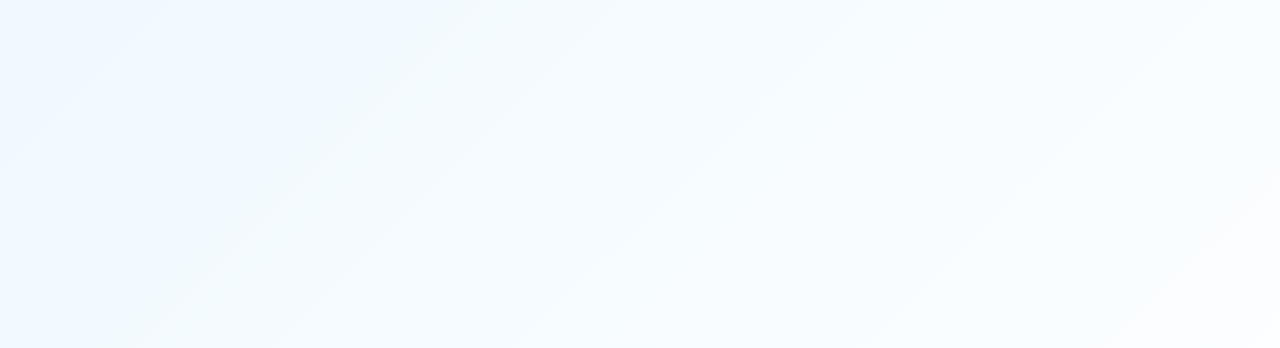
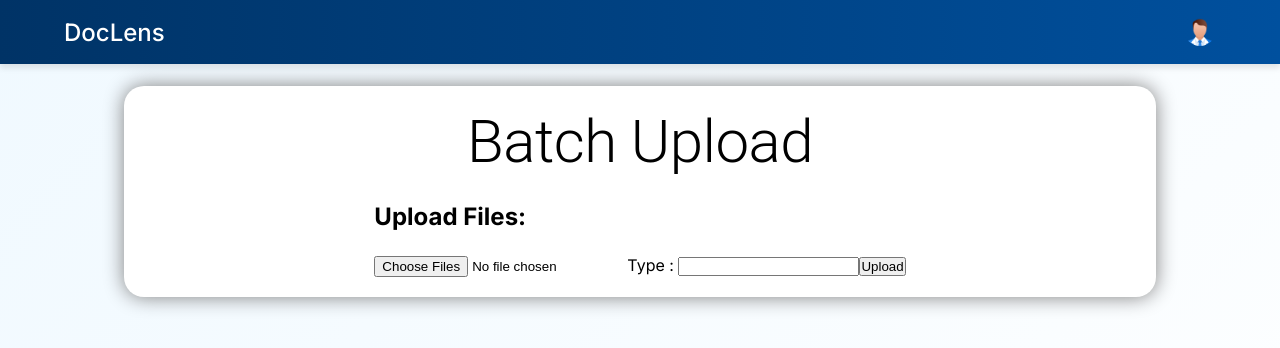
Before and after one commit to thelifeisstrange/DoclensFrontend, a React (Vite) app: page /batchprocess in a window 1280 px wide. Before the commit this address had no page. Shown: the top 348 px of the page. Built offline with nearby package versions, Linux system fonts and the light colour scheme.

Commit message:
batch upload implemented

```diff
--- a/package.json
+++ b/package.json
@@ -10,6 +10,9 @@
     "preview": "vite preview"
   },
   "dependencies": {
+    "@emotion/react": "^11.14.0",
+    "@emotion/styled": "^11.14.0",
+    "@mui/material": "^6.4.5",
     "@radix-ui/react-label": "^2.1.2",
     "@tailwindcss/vite": "^4.0.7",
     "lucide-react": "^0.475.0",
--- a/src/App.jsx
+++ b/src/App.jsx
@@ -8,6 +8,7 @@ import SignupPage from "./components/AuthPages/SignupPage";
 import NavBar from "./components/NavBar/NavBar";
 import { ToastContainer } from "react-toastify";
 import AdminDashboard from "./Dashboards/AdminDashboard";
+import BatchUpload from "./components/ApplicationForm/BatchUpload";
 
 function App() {
   return (
@@ -18,6 +19,7 @@ function App() {
           <Route path="/login" element={<LoginPage />} />
           <Route path="/signup" element={<SignupPage />} />
           <Route path="/admin" element={<AdminDashboard />} />
+          <Route path="/batchprocess" element={<BatchUpload />} />
         </Routes>
       </BrowserRouter>
       <ToastContainer
--- /dev/null
+++ b/src/components/ApplicationForm/BatchUpload.jsx
@@ -0,0 +1,185 @@
+import React, { useEffect, useState } from "react";
+import NavBar from "../NavBar/NavBar";
+import { toast } from "react-toastify";
+import { Box, CardMedia, Stack, Typography,Card,CardContent } from "@mui/material";
+
+const BatchUpload = () => {
+  const [documents, setDocuments] = useState([]);
+  const [type, settype] = useState("");
+  const [links, setLinks] = useState([]);
+  const urls = {
+    aadhaar: "http://127.0.0.1:8000/verification/ext_aadhaar/",
+    gate: "http://127.0.0.1:8000/verification/ext_marksheet/",
+    marksheet: "http://127.0.0.1:8000/verification/ext_marksheet/",
+  };
+  const [status, setStatus] = useState(null);
+  const [finalData, setFinalData] = useState([]);
+
+  const handleUpload = () => {
+    if (type.length === 0) {
+      toast.error("select a type aadhaar,gate,marksheet");
+      return;
+    }
+    documents.forEach((element) => {
+      const doc = new FormData();
+      doc.append("image", element);
+      fetch("http://127.0.0.1:8000/verification/upload-image/", {
+        method: "POST",
+        body: doc,
+      })
+        .then((response) => response.json())
+        .then((data) => {
+          setLinks((l) => [...l, data.file_path]); // Append response immediately
+          return fetch("http://127.0.0.1:8000/verification/extract_data/", {
+            method: "POST",
+            headers: { "Content-Type": "application/json" },
+            body: JSON.stringify({ link: data.file_path, type }),
+          });
+        })
+        .then((response2) => response2.json())
+        .then((data2) => {
+          setFinalData((l) => [...l, data2]);
+          console.log(data2);
+        })
+        .catch((error) => console.error("Fetch error:", error));
+    });
+    console.log(links);
+
+    // let updated_doc = documents;
+    // updated_doc = updated_doc.map((e) => new File([e], `${type}@${e.name}`));
+    // console.log(updated_doc);
+
+    // setDocuments(updated_doc);
+    // updated_doc.forEach((element) => {
+    //   const doc = new FormData();
+    //   doc.append("image", element);
+    //   fetch("http://127.0.0.1:8000/verification/upload-image/", {
+    //     method: "POST",
+    //     body: doc,
+    //   });
+    // });
+    // setTimeout(ping(), 2000);
+  };
+  // const ping = ()=>{
+  //     fetch("http://127.0.0.1:8000/verify/batchdata/", {
+  //       method: "GET",
+  //     }).then((res) => {
+  //       return res.json();
+  //     }).then((data) => {
+  //       setStatus(data);
+  //       setTimeout(ping, 2000)
+  //     });
+  // }
+  return (
+    <Stack justifyContent={"center"} alignItems={"center"}>
+      <NavBar />
+      <Stack
+        spacing={3}
+        marginTop={"34px"}
+        paddingX={"250px"}
+        paddingY={"20px"}
+        borderRadius={5}
+        sx={{ backgroundColor: "white" }}
+        boxShadow={'0px 0px 20px gray'}
+      >
+        <Typography variant="h2" alignSelf={"center"}>
+          Batch Upload
+        </Typography>
+        <h2>Upload Files:</h2>
+        <div className="flex space-x-4">
+          <input
+            type="file"
+            multiple
+            onChange={(e) => {
+              setDocuments(Array.from(e.target.files));
+              console.log(Array.from(e.target.files));
+            }}
+          />
+          <label htmlFor="type">Type : </label>
+          <input
+            id="type"
+            // className="m-3 border border-red"
+            type="text"
+            value={type}
+            onChange={(e) => settype(e.target.value)}
+          />
+          <button
+            onClick={handleUpload}
+            type="button"
+            // className="px-2 py-2 bg-blue-600 text-white rounded-md hover:bg-blue-700 focus:outline-none focus:ring-2 focus:ring-blue-500 disabled:bg-gray-400"
+          >
+            Upload
+          </button>
+        </div>
+        {/* <div className="">
+          {documents.map((file, index) => (
+            <div key={index} className="">
+              {file.name}
+            </div>
+          ))}
+        </div> */}
+      </Stack>
+      <Stack spacing={3}>
+        {finalData.length!==0?<Typography variant="h3">Extracted Data:</Typography>:""}
+        <Stack flexWrap={'wrap'} spacing={4}>{finalData.map((data) => {
+          return (
+            // <Stack
+            //   width={"500px"}
+            //   height={"200px"}
+            //   color={"gray"}
+            //   backgroundColor={"black"}
+            //   direction={"column"}
+            //   justifyContent={"space-between"}
+            // >
+            //   <img src={data.link} alt="no" />
+            //   <pre>{JSON.stringify(data.data, null, 2)}</pre>
+            <Card sx={{ display: "flex" }}>
+              <Box sx={{ display: "flex", flexDirection: "column" }}>
+                  <Typography component="div" variant="h5">
+                    <pre>{JSON.stringify(data.data, null, 2)}</pre>
+                  </Typography>
+              </Box>
+              <CardMedia
+                component="img"
+                sx={{ width: '151px' }}
+                image={data.link}
+                alt={data.link}
+              />
+            </Card>
+            // </Stack>
+          );
+        })}</Stack>
+      </Stack>
+      {/* <div>
+        {documents.map((file) => (
+          <div
+            key={file.name}
+            className="max-w-sm p-6 bg-white border border-gray-200 rounded-lg shadow dark:bg-gray-800 dark:border-gray-700"
+          >
+            <a href="#">
+              <h5 className="mb-2 text-2xl font-bold tracking-tight text-gray-900 dark:text-white">
+                {file.name}
+              </h5>
+            </a>
+            <div
+              href="#"
+              className="inline-flex items-center px-3 py-2 text-sm font-medium text-center text-white bg-blue-700 rounded-lg hover:bg-blue-800 focus:ring-4 focus:outline-none focus:ring-blue-300 dark:bg-blue-600 dark:hover:bg-blue-700 dark:focus:ring-blue-800"
+            >
+              extracted data:{" "}
+              {status[file.name] ? status[file.name] : "loading..."}
+              time: {status?.timetaken}
+            </div>
+          </div>
+        ))}
+      </div> */}
+
+      {/* <div>
+        <button onClick={ping}>
+          PING
+        </button>
+      </div> */}
+    </Stack>
+  );
+};
+
+export default BatchUpload;
```
Also changed, not shown: 1 other file (tests, documents, lock files or other folders).
